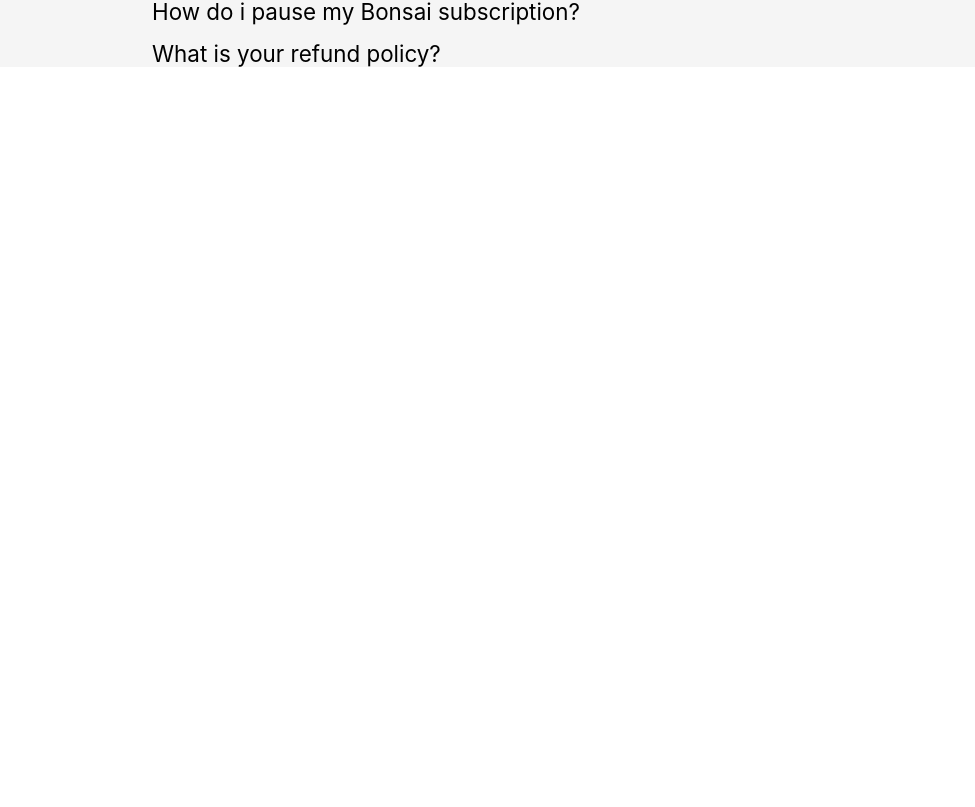
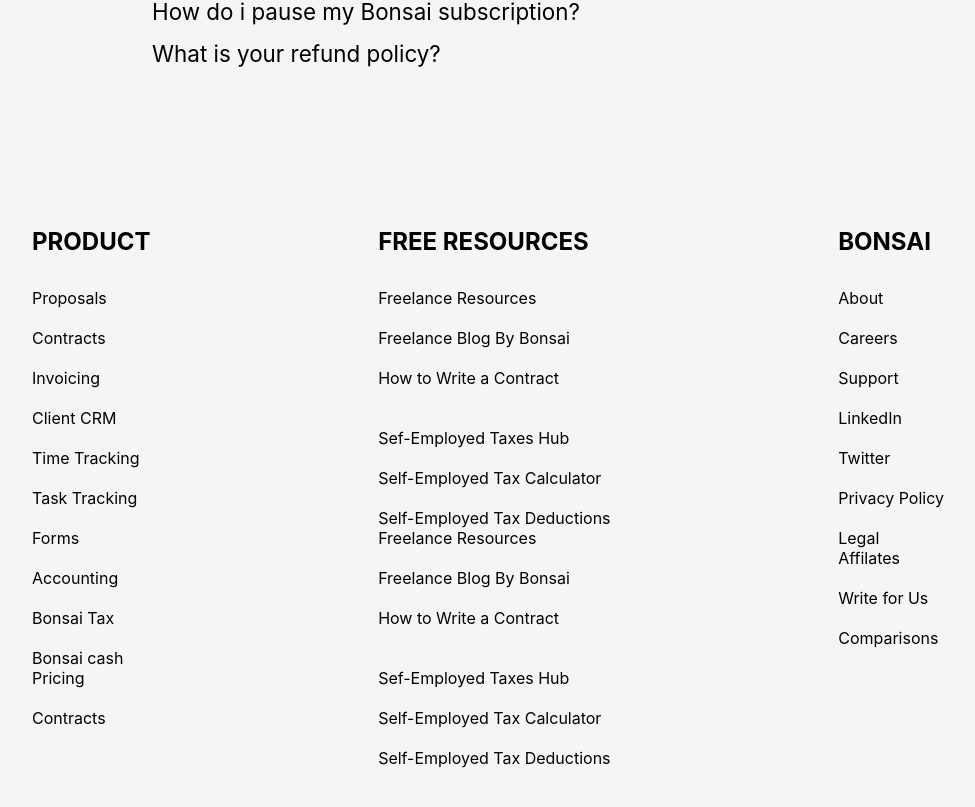
Before and after one commit to Tduncan14/bonsai, a React (Create React App) app: page / in a window 1280 px wide. Shown: the part 1971-2778 px from the top of the page, without its empty margins (152-1127 px from the left). Before the commit the page ends 2038 px from the top, so only its background shows below. Built offline with nearby package versions, Linux system fonts and the light colour scheme.

Commit message:
keep moving forward

```diff
--- a/src/App.js
+++ b/src/App.js
@@ -1,4 +1,5 @@
 import './App.css';
+import Footer from './Components/Footer/Footer';
 import Mid from './Components/MidSection/Mid';
 import Nav from './Components/Nav/Nav';
 
@@ -8,6 +9,7 @@
     <div className="App">
       <Nav />
       <Mid />
+      <Footer />
 
     </div>
   );
--- /dev/null
+++ b/src/Components/Footer/Footer.css
@@ -0,0 +1,21 @@
+.footer {
+    display: flex;
+    justify-content: space-between;
+    margin-top: 10rem;
+    padding-left: 4.5rem;
+    padding-right: 4.5rem;
+    padding-bottom: 8rem;
+
+
+}
+
+.footer ul {
+    list-style-type: none;
+    display: flex;
+    flex-direction: column;
+    gap: 20px;
+}
+
+.footer h2 {
+    margin-bottom: 2rem;
+}
--- /dev/null
+++ b/src/Components/Footer/Footer.js
@@ -0,0 +1,105 @@
+import React from 'react';
+import './Footer.css'
+
+
+
+
+
+const Footer = () => {
+
+
+
+
+
+
+    return (
+        <div className="footer">
+
+            <div className='left'>
+
+                <h2>PRODUCT</h2>
+
+
+                <ul className="leftList">
+                    <li>Proposals</li>
+                    <li>Contracts</li>
+                    <li>Invoicing</li>
+                    <li>Client CRM</li>
+                    <li>Time Tracking</li>
+                    <li>Task Tracking</li>
+                    <li>Forms</li>
+                    <li>Accounting</li>
+                    <li>Bonsai Tax</li>
+                    <li>Bonsai cash</li>
+                </ul>
+
+
+                <ul className="secondLeftl">
+                    <li>Pricing</li>
+                    <li>Contracts</li>
+                </ul>
+
+
+
+            </div>
+
+
+            <div className="middle">
+                <h2>FREE RESOURCES</h2>
+
+
+                <ul className="middleList">
+                    <li>Freelance Resources</li>
+                    <li>Freelance Blog By Bonsai</li>
+                    <li>How to Write a Contract</li>
+                    <li></li>
+                    <li>Sef-Employed Taxes Hub</li>
+                    <li>Self-Employed Tax Calculator</li>
+                    <li>Self-Employed Tax Deductions</li>
+
+                </ul>
+
+
+                <ul className="middleListO">
+                    <li>Freelance Resources</li>
+                    <li>Freelance Blog By Bonsai</li>
+                    <li>How to Write a Contract</li>
+                    <li></li>
+                    <li>Sef-Employed Taxes Hub</li>
+                    <li>Self-Employed Tax Calculator</li>
+                    <li>Self-Employed Tax Deductions</li>
+
+                </ul>
+
+            </div>
+
+
+            <div className="right">
+                <h2>BONSAI</h2>
+
+                <ul className="middleList">
+                    <li>About</li>
+                    <li>Careers</li>
+                    <li>Support</li>
+                    <li>LinkedIn</li>
+                    <li>Twitter</li>
+                    <li>Privacy Policy</li>
+                    <li>Legal</li>
+                </ul>
+
+
+                <ul className="middleListOne">
+                    <li>Affilates</li>
+                    <li>Write for Us</li>
+                    <li>Comparisons</li>
+                </ul>
+
+            </div>
+
+        </div>
+    )
+}
+
+
+
+export default Footer
```
